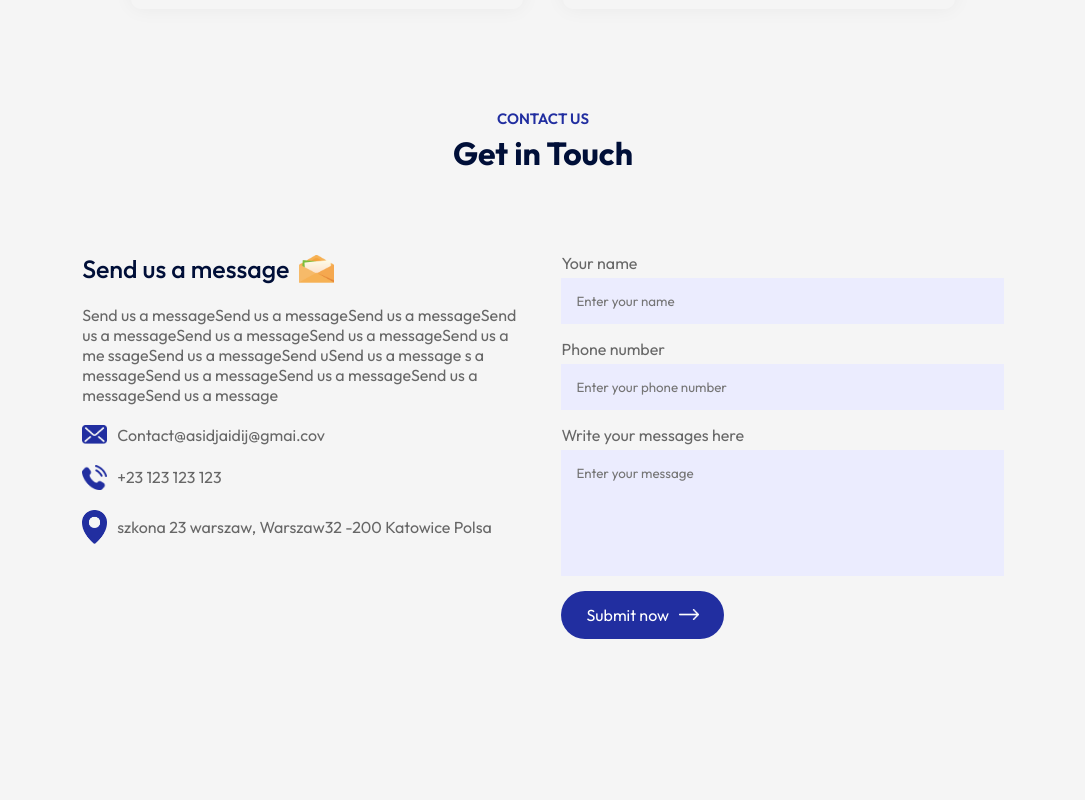
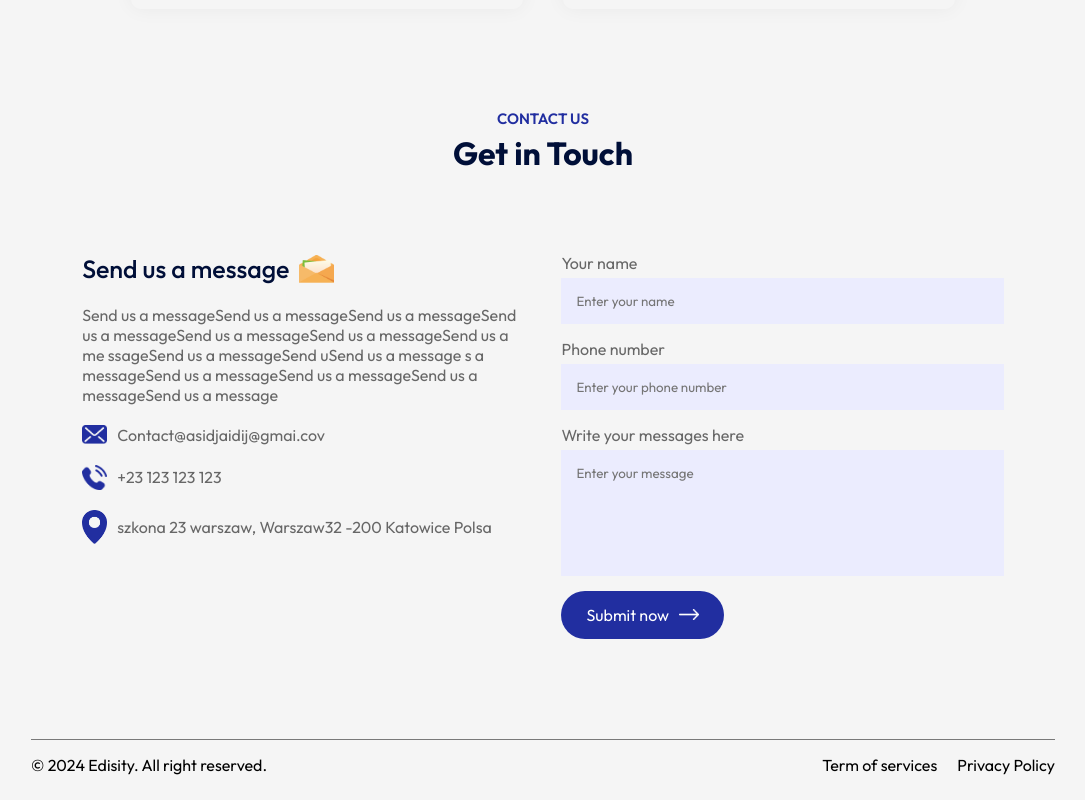
Before and after one commit to Twiggiermaen21/collage-website, a React (Vite) app: page / in a window 1280 px wide. Shown: the part 3059-3859 px from the top of the page, without its empty margins (97-1182 px from the left). Before the commit the page ends 3798 px from the top, so only its background shows below. Built offline with nearby package versions, Linux system fonts and the light colour scheme.

Commit message:
scroll added

```diff
--- a/package.json
+++ b/package.json
@@ -11,7 +11,8 @@
   },
   "dependencies": {
     "react": "^19.0.0",
-    "react-dom": "^19.0.0"
+    "react-dom": "^19.0.0",
+    "react-scroll": "^1.9.3"
   },
   "devDependencies": {
     "@eslint/js": "^9.21.0",
--- a/src/App.jsx
+++ b/src/App.jsx
@@ -7,6 +7,7 @@ import About from './Components/About/About'
 import Campus from './Components/Campus/Campus'
 import Testimonials from './Components/Testimonials/Testimonials'
 import Contact from './Components/Contact/Contact'
+import Footer from './Components/Footer/Footer'
 
 const App = () => {
   return (
@@ -23,6 +24,7 @@ const App = () => {
         <Testimonials />
         <Title subTitle='Contact Us' title='Get in Touch' />
         <Contact />
+        <Footer />
       </div>
 
     </div>
--- a/src/Components/Footer/Footer.css
+++ b/src/Components/Footer/Footer.css
@@ -0,0 +1,14 @@
+.footer {
+    margin: 10px auto;
+    display: flex;
+    align-items: center;
+    justify-content: space-between;
+    border-top: 1px solid #797979;
+    padding: 15px 0;
+}
+
+.footer ul li {
+    list-style: none;
+    display: inline-block;
+    margin-left: 20px;
+}
```
Also changed, not shown: 1 other file (tests, documents, lock files or other folders).
